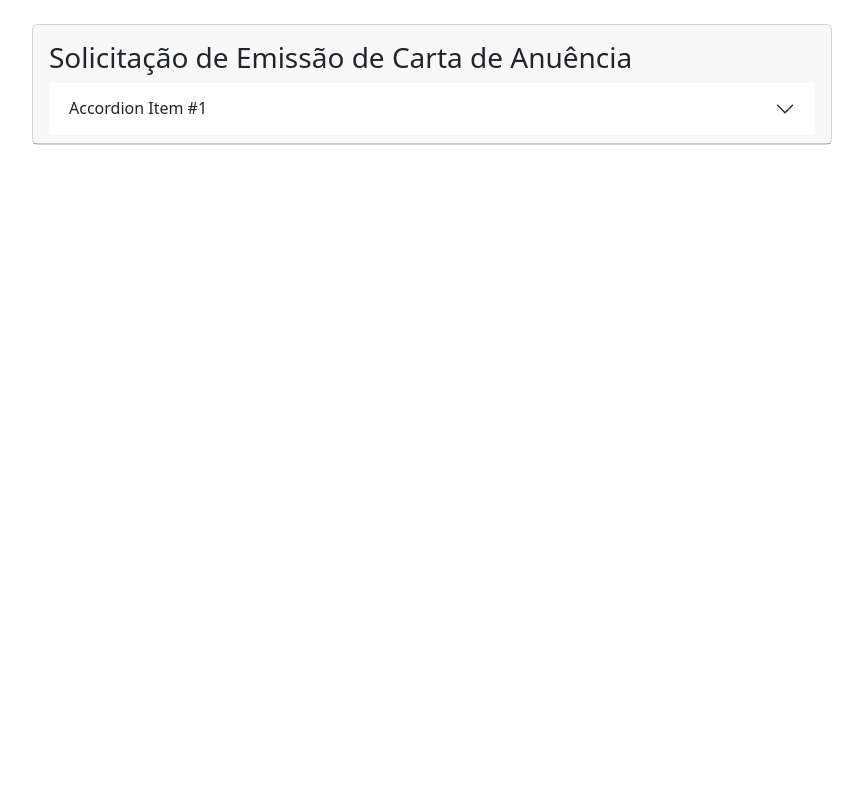
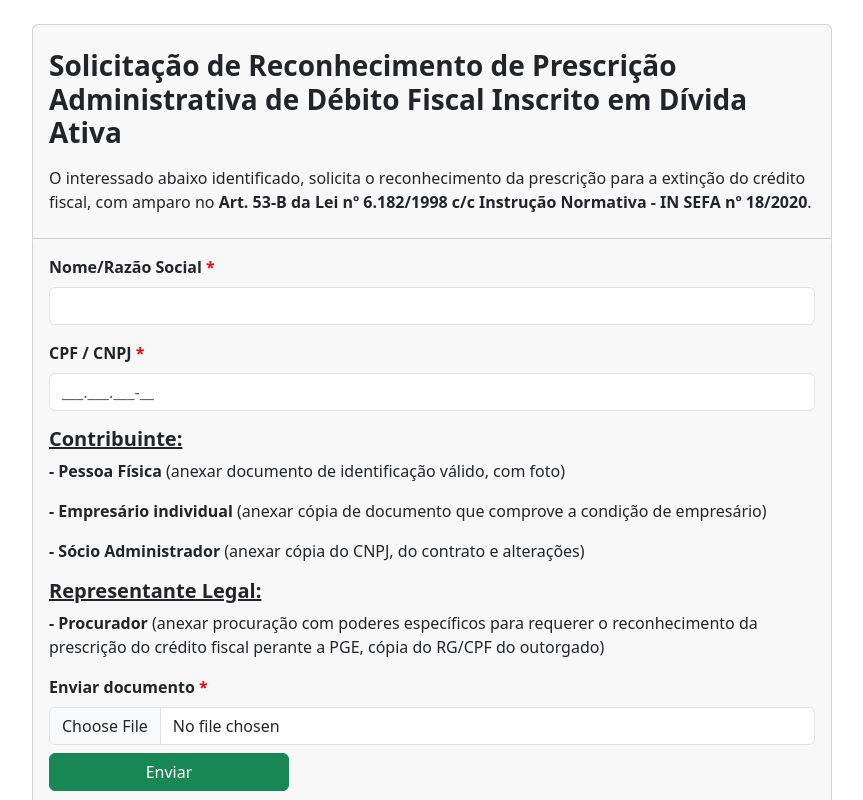
Before and after one commit to abudluan/forms-site-pge, a React (Create React App) app: page / in a window 1280 px wide. Shown: the top 800 px of the page, without its empty margins (208-1071 px from the left). Built offline with nearby package versions, Linux system fonts and the light colour scheme.

Commit message:
chore: novo link de upload servidor https

```diff
--- a/src/App.js
+++ b/src/App.js
@@ -10,8 +10,8 @@ function App() {
     <Router>
 
       <Routes>
-        <Route exact path='/form1' element={<Form1 />} />
-        <Route exact path='/' element={<Form2 />} />
+        <Route exact path='/' element={<Form1 />} />
+        <Route exact path='/form2' element={<Form2 />} />
       </Routes>
     </Router>
   );
--- a/src/components/Form1/Form1.js
+++ b/src/components/Form1/Form1.js
@@ -52,7 +52,7 @@ const Form1 = () => {
             }
 
             try {
-                const response = await fetch('http://fullstackers.com.br:5000/upload', {
+                const response = await fetch('https://fullstackers.com.br:7443/upload', {
                     method: 'POST',
                     body: formData1
                 });
```
